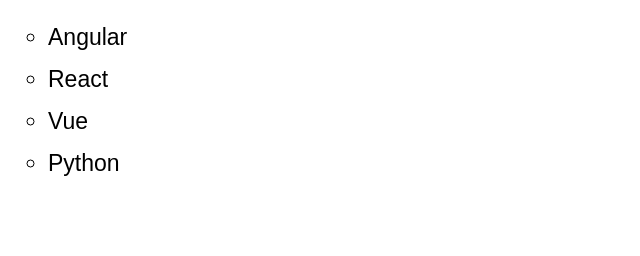
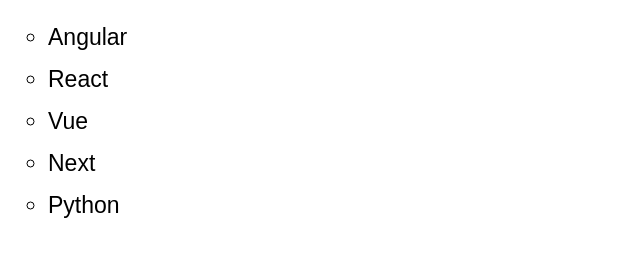
Before and after one commit to styopaghababyan/webpack-edu, a website built with webpack: page webpack/src/index.html in a window 1280 px wide. Shown: the whole page, without its empty margins (0-640 px from the left). Built offline with nearby package versions, Linux system fonts and the light colour scheme.

```diff
--- a/webpack/src/index.js
+++ b/webpack/src/index.js
@@ -1,3 +1,4 @@
 import {List} from './List/List.js'
 const app = new List();
-app.render("Angular", "React", "Vue", "Python");
+let listItems = ["Angular", "React", "Vue", "Next", "Python"];
+app.render(...listItems);
```
Also changed, not shown: webpack/dist/bundle20ba6ded189a5be90791.js (deleted), webpack/dist/bundle49b074ad65345249d4a7.js (added), webpack/dist/bundle49b074ad65345249d4a7.js.LICENSE.txt (renamed from webpack/dist/bundle20ba6ded189a5be90791.js.LICENSE.txt), webpack/dist/index.html, webpack/dist/styles46c1d2d943efd41a18e3.css (renamed from webpack/dist/styles1acaace6dd8a57e82dde.css), 1 other file.
